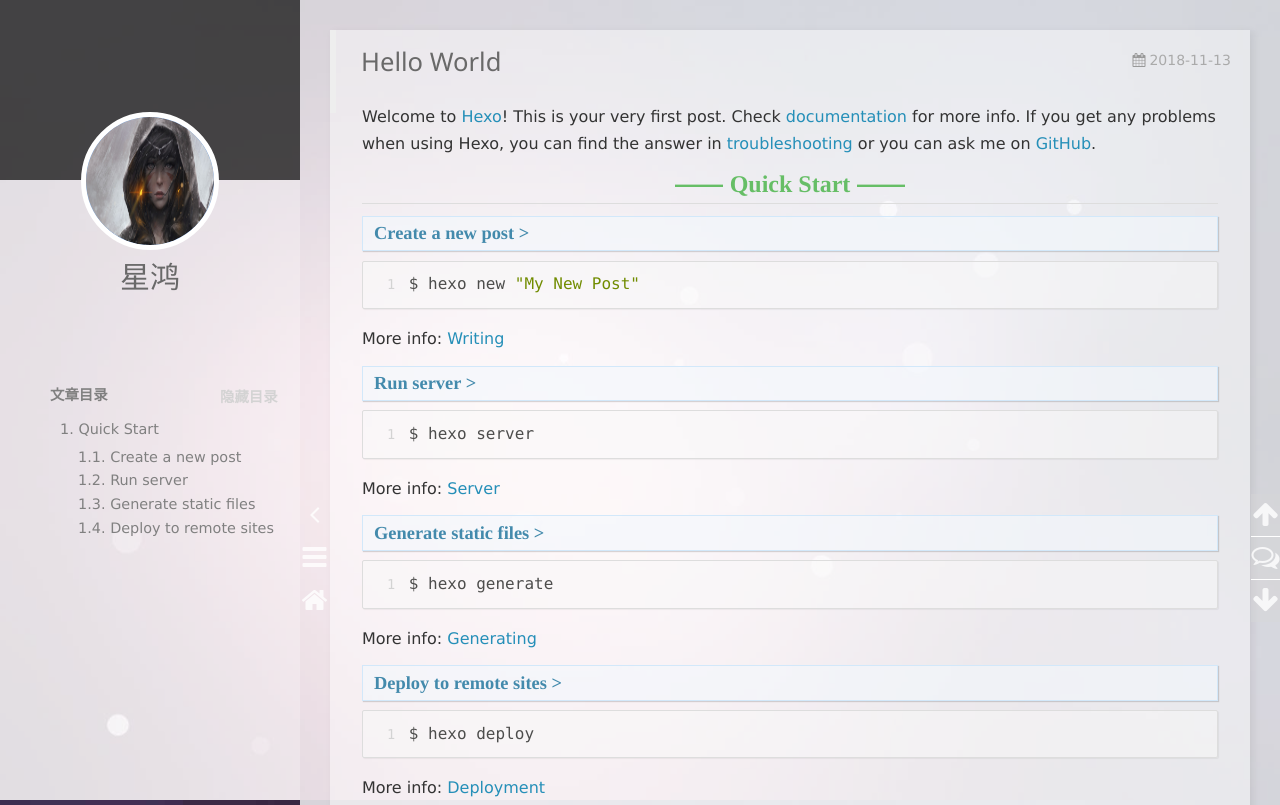
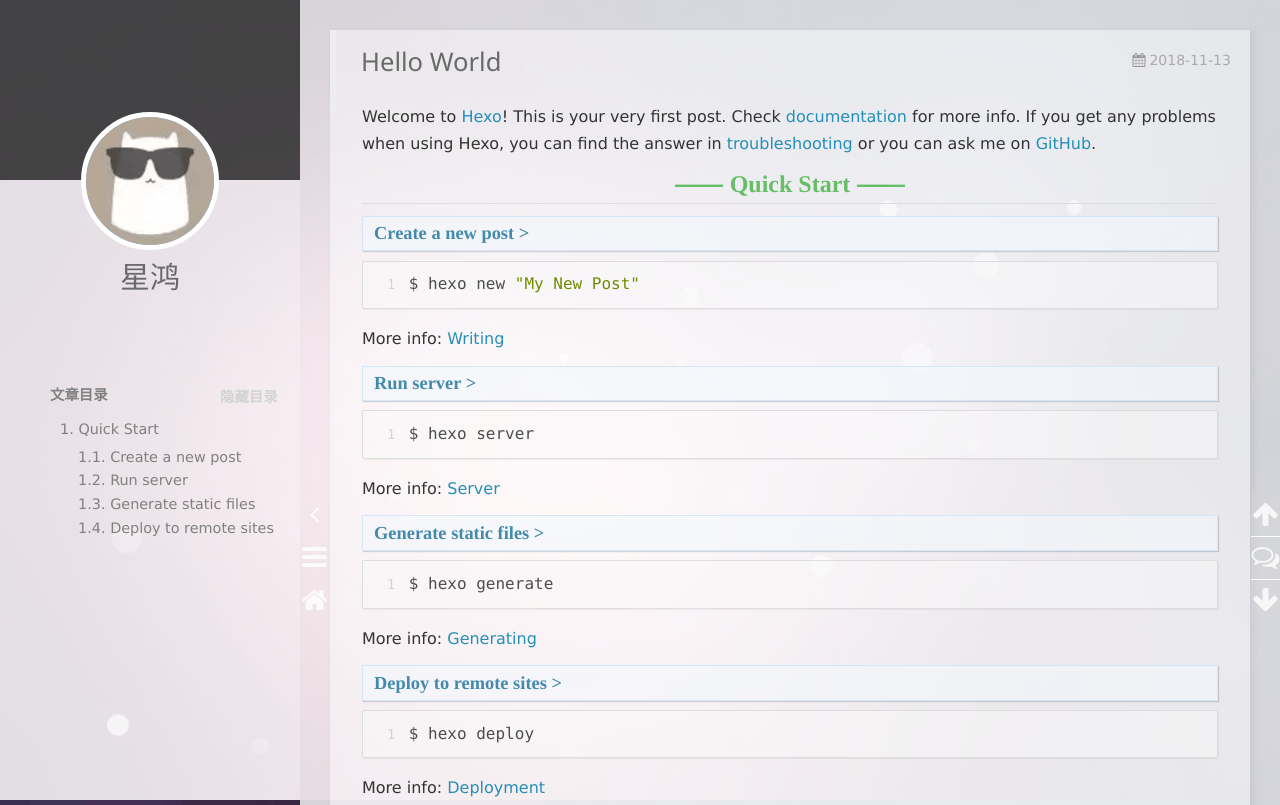
Before and after one commit to 2018xinghong/2018xinghong.github.io, a plain HTML site: page 2018/11/13/hello-world/index.html in a window 1280 px wide. Shown: the top 805 px of the page. Drawn offline with nearby package versions, Linux system fonts and the light colour scheme; some packages are replaced by stand-ins of ours; a script that the page names is missing.

Commit message:
Site updated: 2018-11-14 00:25:39

```diff
--- a/2018/11/13/hello-world/index.html
+++ b/2018/11/13/hello-world/index.html
@@ -97,7 +97,7 @@
 <div class="intrude-less">
     <header id="header" class="inner">
         <a href="/" class="profilepic">
-            <img src="/img/bg1.jpg" class="animated zoomIn">
+            <img src="/img/avatar.png" class="animated zoomIn">
         </a>
         <hgroup>
           <h1 class="header-author"><a href="/">星鸿</a></h1>
@@ -222,7 +222,7 @@
     <div class="intrude-less">
         <header id="header" class="inner">
             <a href="/" class="profilepic">
-                <img src="/img/bg1.jpg" class="animated zoomIn">
+                <img src="/img/avatar.png" class="animated zoomIn">
             </a>
             <hgroup>
               <h1 class="header-author"><a href="/" title="回到主页">星鸿</a></h1>
```
Also changed, not shown: 2018/11/13/text/index.html (+2 -2 lines), archives/2018/11/index.html (+2 -2 lines), archives/2018/index.html (+2 -2 lines), archives/index.html (+2 -2 lines), index.html (+2 -2 lines).
